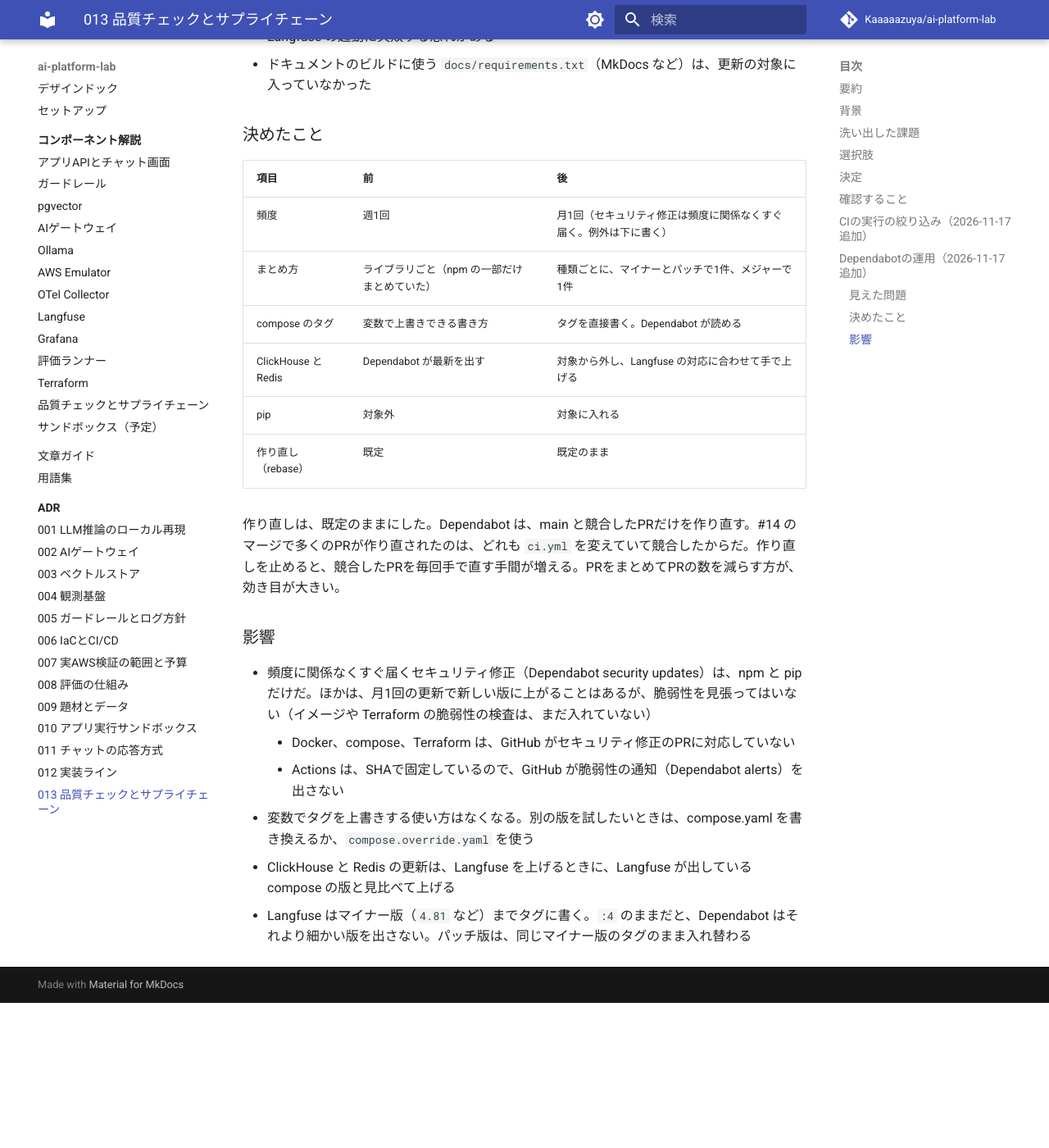
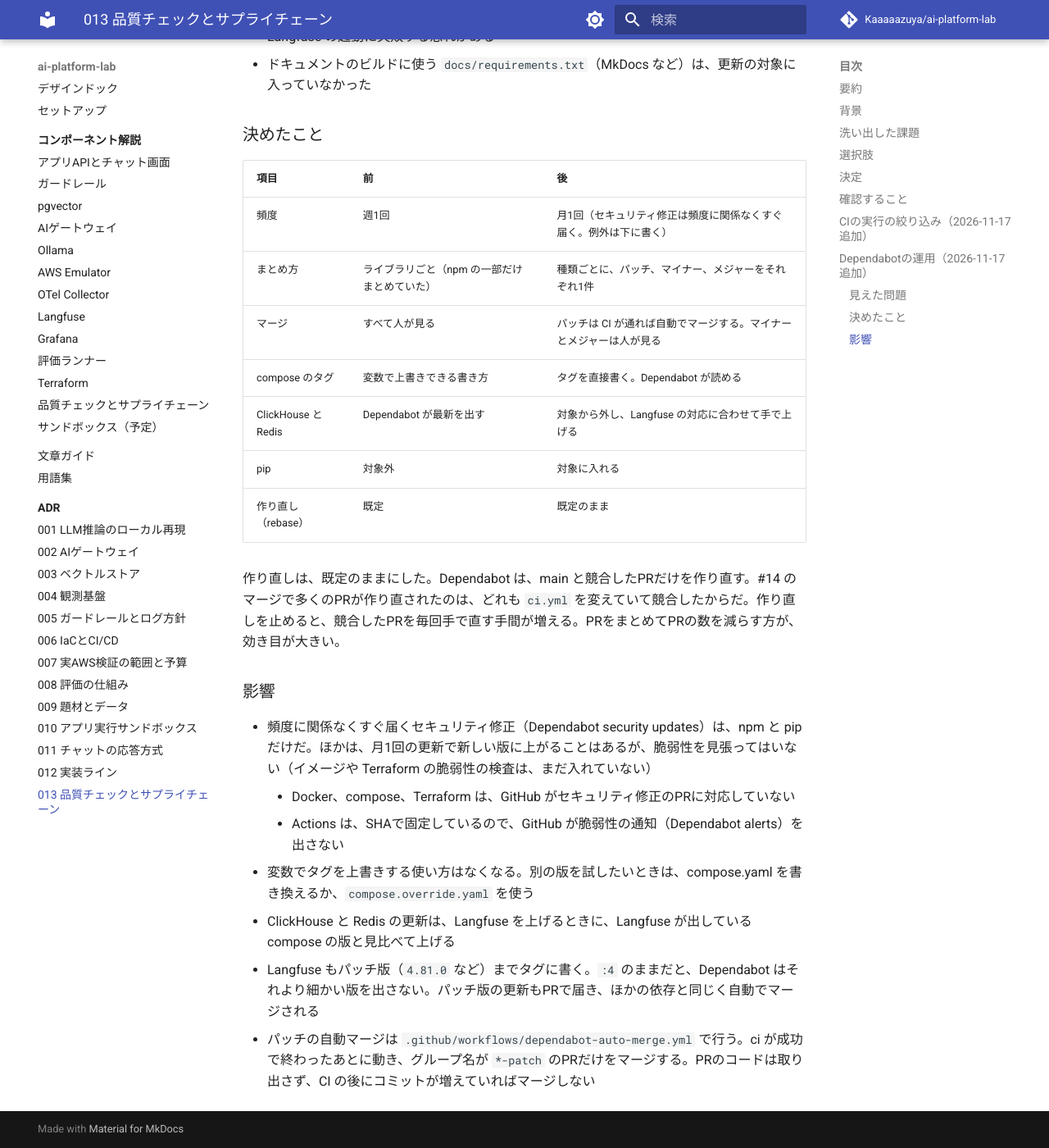
Before and after one commit to Kaaaaazuya/ai-platform-lab, an MkDocs documentation site: the page built from docs/adr/0013-dev-quality-supply-chain.md, in a window 1280 px wide and 1400 px high, scrolled down 4607 px. Shown: the whole window at 82% size. Built offline with MkDocs 1.6.1 and Material for MkDocs 9.7.7, drawn with Linux system fonts in a browser that asks for light colours; comment, search, counter and statistics services are not loaded; before the commit the page ends 5830 px from its top, so only the background shows below that.

Commit message:
chore: auto-merge Dependabot patch updates after CI passes
- Split groups into patch, minor and major per ecosystem
- New workflow merges *-patch group PRs once the ci run succeeds
- Pin Langfuse images to the patch version (4.81.0)

Co-Authored-By: Claude Opus 5.5 <noreply@anthropic.com>
Claude-Session: https://claude.ai/code/session_01RvGuop5SsmDaHxnBm3XBxt

```diff
--- a/compose.yaml
+++ b/compose.yaml
@@ -159,14 +159,14 @@ services:
 
   # ---------- Langfuse ----------
   langfuse-worker:
-    image: docker.langfuse.com/langfuse/langfuse-worker:4.81
+    image: docker.langfuse.com/langfuse/langfuse-worker:4.81.0
     restart: unless-stopped
     depends_on: *langfuse-depends
     environment:
       <<: *langfuse-env
 
   langfuse-web:
-    image: docker.langfuse.com/langfuse/langfuse:4.81
+    image: docker.langfuse.com/langfuse/langfuse:4.81.0
     restart: unless-stopped
     depends_on: *langfuse-depends
     ports:
--- a/docs/adr/0013-dev-quality-supply-chain.md
+++ b/docs/adr/0013-dev-quality-supply-chain.md
@@ -127,7 +127,8 @@ M3までは型チェックとテスト、`terraform fmt` しかなく、リン
 | 項目 | 前 | 後 |
 | --- | --- | --- |
 | 頻度 | 週1回 | 月1回（セキュリティ修正は頻度に関係なくすぐ届く。例外は下に書く） |
-| まとめ方 | ライブラリごと（npm の一部だけまとめていた） | 種類ごとに、マイナーとパッチで1件、メジャーで1件 |
+| まとめ方 | ライブラリごと（npm の一部だけまとめていた） | 種類ごとに、パッチ、マイナー、メジャーをそれぞれ1件 |
+| マージ | すべて人が見る | パッチは CI が通れば自動でマージする。マイナーとメジャーは人が見る |
 | compose のタグ | 変数で上書きできる書き方 | タグを直接書く。Dependabot が読める |
 | ClickHouse と Redis | Dependabot が最新を出す | 対象から外し、Langfuse の対応に合わせて手で上げる |
 | pip | 対象外 | 対象に入れる |
@@ -142,4 +143,5 @@ M3までは型チェックとテスト、`terraform fmt` しかなく、リン
     - Actions は、SHAで固定しているので、GitHub が脆弱性の通知（Dependabot alerts）を出さない
 - 変数でタグを上書きする使い方はなくなる。別の版を試したいときは、compose.yaml を書き換えるか、`compose.override.yaml` を使う
 - ClickHouse と Redis の更新は、Langfuse を上げるときに、Langfuse が出している compose の版と見比べて上げる
-- Langfuse はマイナー版（`4.81` など）までタグに書く。`:4` のままだと、Dependabot はそれより細かい版を出さない。パッチ版は、同じマイナー版のタグのまま入れ替わる
+- Langfuse もパッチ版（`4.81.0` など）までタグに書く。`:4` のままだと、Dependabot はそれより細かい版を出さない。パッチ版の更新もPRで届き、ほかの依存と同じく自動でマージされる
+- パッチの自動マージは `.github/workflows/dependabot-auto-merge.yml` で行う。ci が成功で終わったあとに動き、グループ名が `*-patch` のPRだけをマージする。PRのコードは取り出さず、CI の後にコミットが増えていればマージしない
```
Also changed, not shown: docs/components/quality.md (+1 -1 lines), 2 other files.
